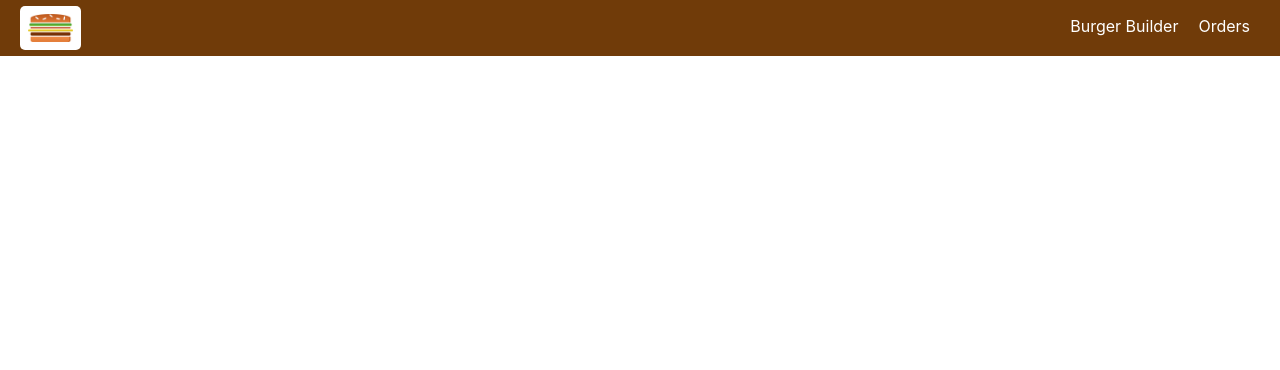
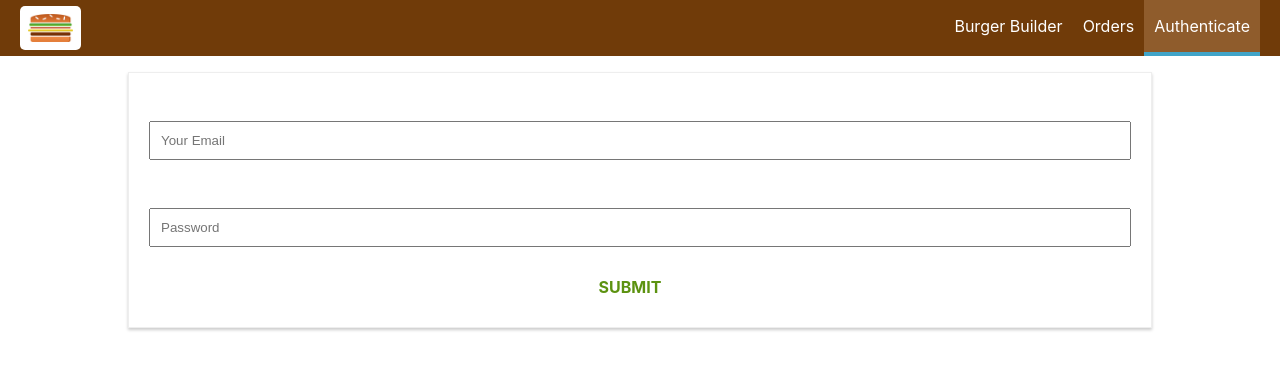
Before and after one commit to PyryKa/burger-builder, a React (Create React App) app: page /auth in a window 1280 px wide. Shown: the top 370 px of the page. Built offline with nearby package versions, Linux system fonts and the light colour scheme.

Commit message:
Created Auth page. Used ContactData.js as template

```diff
--- a/src/App.js
+++ b/src/App.js
@@ -4,6 +4,7 @@
 import BurgerBuilder from "./containers/BurgerBuilder/BurgerBuilder";
 import Checkout from "./containers/Checkout/Checkout";
 import Orders from "./containers/Orders/Orders";
+import Auth from "./containers/Auth/Auth";
 
 class App extends Component {
   render() {
@@ -13,7 +14,7 @@
           <Switch>
             <Route path="/checkout" component={Checkout} />
             <Route path="/orders" component={Orders} />
-
+            <Route path="/auth" component={Auth} />
             <Route path="/" exact component={BurgerBuilder} />
           </Switch>
         </Layout>
--- a/src/components/Navigation/NavigationItems/NavigationItems.js
+++ b/src/components/Navigation/NavigationItems/NavigationItems.js
@@ -6,6 +6,7 @@
   <ul className="NavigationItems">
     <NavigationItem link="/">Burger Builder</NavigationItem>
     <NavigationItem link="/orders">Orders</NavigationItem>
+    <NavigationItem link="/auth">Authenticate</NavigationItem>
   </ul>
 );
 export default navigationItems;
--- /dev/null
+++ b/src/containers/Auth/Auth.css
@@ -0,0 +1,15 @@
+.Auth {
+  margin: 20px auto;
+  width: 80%;
+  text-align: center;
+  box-shadow: 0 2px 3px #ccc;
+  border: 1px solid #eee;
+  padding: 10px;
+  box-sizing: border-box;
+}
+
+@media (min-width: 600px) {
+  .ContactData {
+    width: 500px;
+  }
+}
--- /dev/null
+++ b/src/containers/Auth/Auth.js
@@ -0,0 +1,104 @@
+import React, { Component } from "react";
+import Input from "../../components/UI/Input/Input";
+import Button from "../../components/UI/Button/Button";
+import "./Auth.css";
+
+class Auth extends Component {
+  state = {
+    controls: {
+      email: {
+        elementType: "input",
+        elementConfig: {
+          type: "email",
+          placeholder: "Your Email"
+        },
+        value: "",
+        validation: {
+          required: true,
+          isEmail: true
+        },
+        valid: false,
+        touched: false
+      },
+      password: {
+        elementType: "input",
+        elementConfig: {
+          type: "password",
+          placeholder: "Password"
+        },
+        value: "",
+        validation: {
+          required: true,
+          minLength: 6
+        },
+        valid: false,
+        touched: false
+      }
+    }
+  };
+
+  checkValidity(value, rule) {
+    let isValid = true;
+    if (rule.required) {
+      isValid = value.trim() !== "" && isValid;
+    }
+
+    if (rule.minLength) {
+      isValid = value.length >= rule.minLength && isValid;
+    }
+
+    if (rule.maxLength) {
+      isValid = value.length <= rule.maxLength && isValid;
+    }
+    return isValid;
+  }
+
+  inputChangedHandler = (event, controlName) => {
+    const updatedControls = {
+      ...this.state.controls,
+      [controlName]: {
+        ...this.state.controls[controlName],
+        value: event.target.value,
+        valid: this.checkValidity(
+          event.target.value,
+          this.state.controls[controlName].validation
+        ),
+        touched: true
+      }
+    };
+    this.setState({ controls: updatedControls });
+  };
+
+  render() {
+    const formElementsArray = [];
+    for (let key in this.state.controls) {
+      formElementsArray.push({
+        id: key,
+        config: this.state.controls[key]
+      });
+    }
+
+    const form = formElementsArray.map(formElement => (
+      <Input
+        key={formElement.id}
+        elementType={formElement.config.elementType}
+        elementConfig={formElement.config.elementConfig}
+        value={formElement.config.value}
+        invalid={!formElement.config.valid}
+        shouldValidate={formElement.config.validation}
+        touched={formElement.config.touched}
+        changed={event => this.inputChangedHandler(event, formElement.id)}
+      />
+    ));
+    return (
+      <div className="Auth">
+        <form>
+          {form}
+          <Button btnType="Success">SUBMIT</Button>
+        </form>
+      </div>
+    );
+  }
+}
+
+export default Auth;
```
